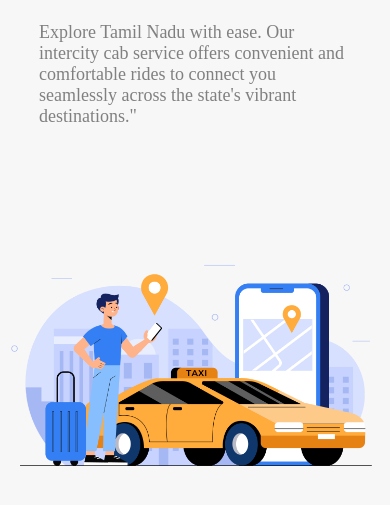
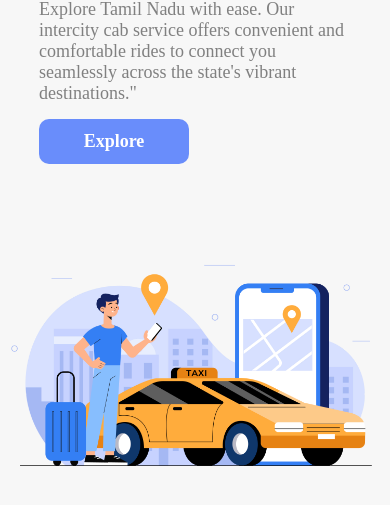
Before and after one commit to Abhishekkjainn/CabProject, a plain HTML site: page index.html in a window 390 px wide. Shown: the part 293-798 px from the top of the page. Drawn offline with Linux system fonts and the light colour scheme.

Commit message:
Added the Explore Button

```diff
--- a/index.html
+++ b/index.html
@@ -48,6 +48,7 @@
             convenient and comfortable rides to connect you seamlessly across
             the state's vibrant destinations."
           </div>
+          <div class="sloganbutton">Explore</div>
         </div>
       </div>
       <img
--- a/style.css
+++ b/style.css
@@ -154,6 +154,18 @@ body{
 .normaltext{
     color: black;
 }
+.sloganbutton{
+    transform: translateY(20px);
+    width: 180px;
+    height: 60px;
+    background-color: rgb(105, 141, 251);
+    border-radius: 10px;
+    display: flex;
+    justify-content: center;
+    align-items: center;
+    font-weight: 600;
+    color: white;
+}
 
 @media only screen and (max-width: 800px){
 
@@ -166,6 +178,18 @@ body{
         align-items: center;
         flex-direction: column;
         background-color: #F7F7F7;
+    }
+    .sloganbutton{
+        transform: translateY(15px);
+        width: 150px;
+        height: 45px;
+        background-color: rgb(105, 141, 251);
+        border-radius: 10px;
+        display: flex;
+        justify-content: center;
+        align-items: center;
+        font-weight: 600;
+        color: white;
     }
     .page1back{
         width: 100%;
```
